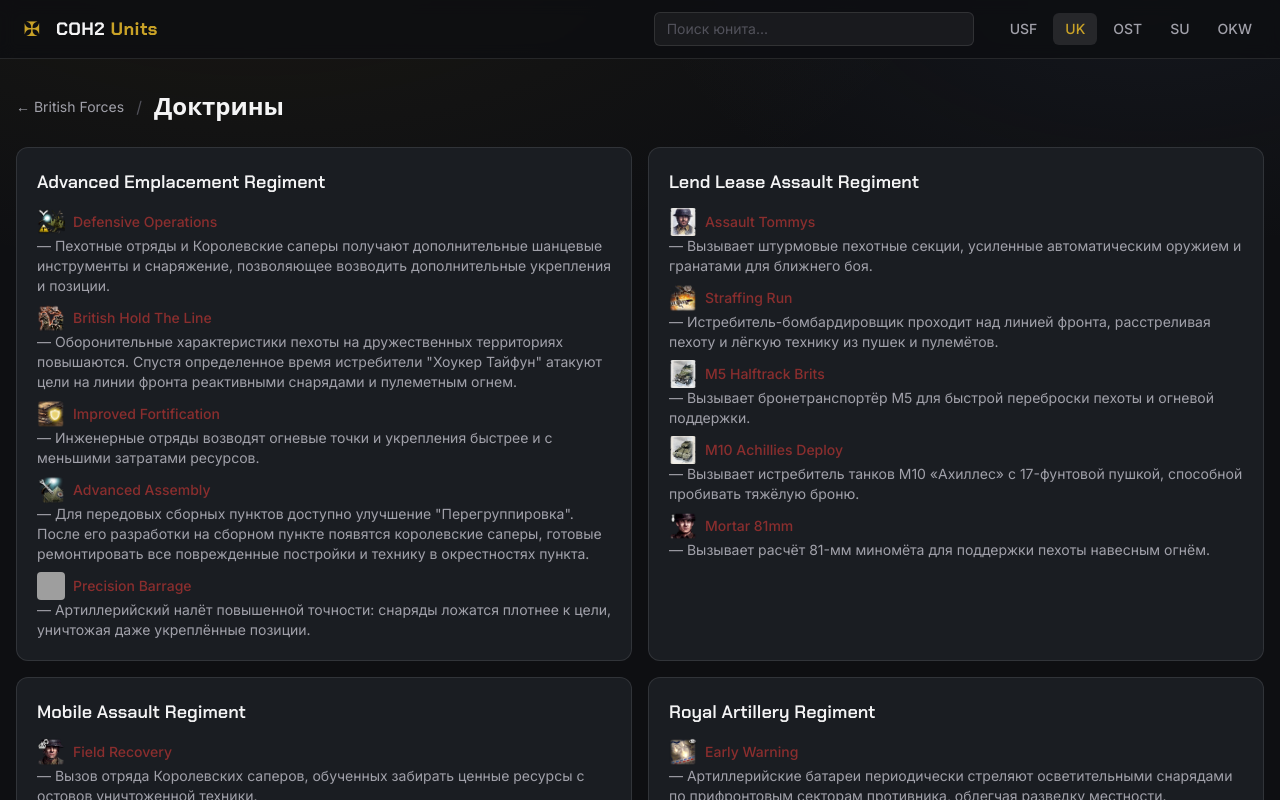
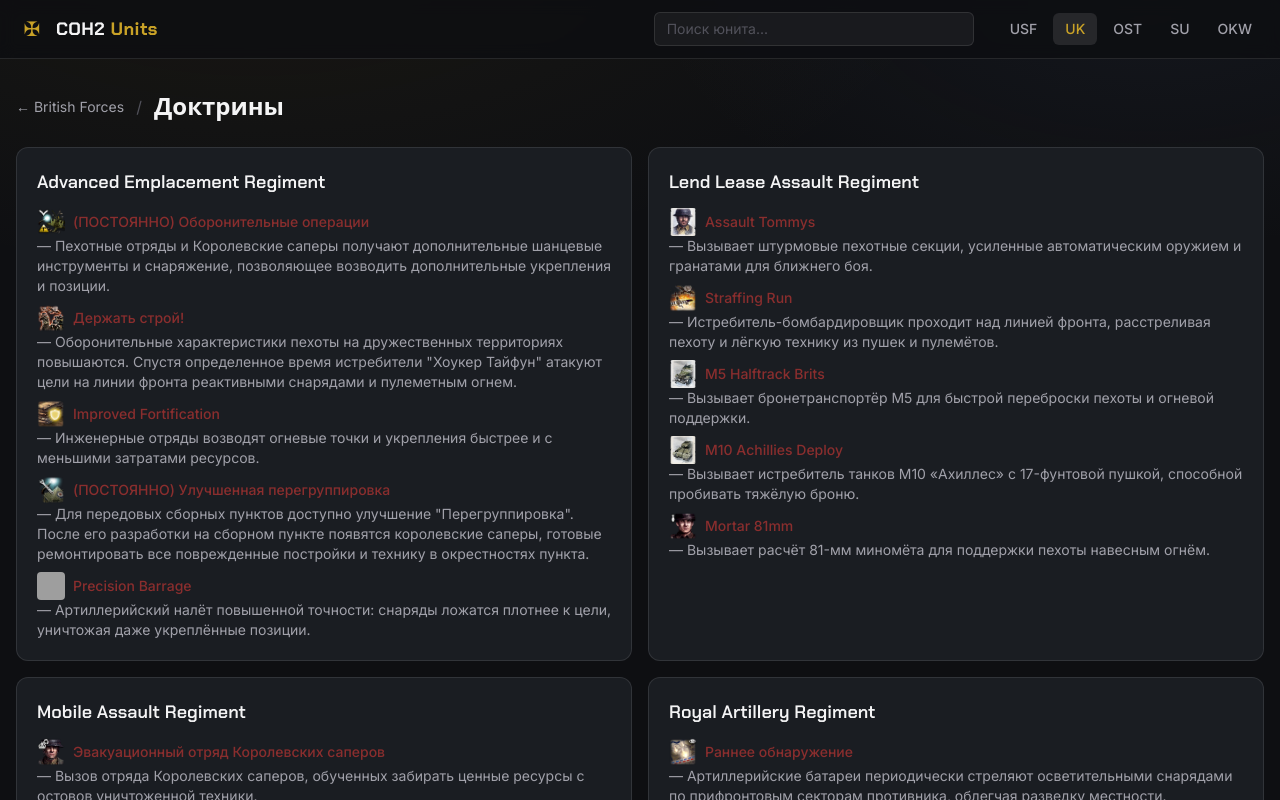
Before and after one commit to Watterland/coh2-units, a React (Vite) app: page /nations/British/doctrines in a window 1280 px wide. Shown: the top 800 px of the page. Built offline with nearby package versions, Linux system fonts and the light colour scheme; grey boxes are pictures that could not be loaded.

Commit message:
Show Russian ability names from game locale

```diff
--- a/src/components/AbilityList.tsx
+++ b/src/components/AbilityList.tsx
@@ -38,7 +38,7 @@
                   </span>
                 )}
                 <Link to={`/abilities/${abilitySlug(a.name)}`} className="font-medium text-zinc-100 hover:underline" style={{ color }}>
-                  {a.name}
+                  {a.nameRu ?? a.name}
                 </Link>
               </div>
               {a.cost && (
--- a/src/data/doctrine-ability-texts.ts
+++ b/src/data/doctrine-ability-texts.ts
@@ -1,6 +1,6 @@
 import type { DoctrineAbility } from '../types';
 
-type Text = Pick<DoctrineAbility, 'description'> & { extra?: string };
+type Text = Pick<DoctrineAbility, 'description'> & { extra?: string; nameRu?: string };
 
 // Branch ids whose commander RGD carries no localization. Texts are curated
 // against the ability's game behaviour.
--- a/src/data/index.ts
+++ b/src/data/index.ts
@@ -112,6 +112,7 @@
       return {
         unitIndex,
         name,
+        nameRu: detail?.name,
         description: detail?.description ?? '',
         cost: detail?.cost,
         icon: (gameIcon ? assetUrl(gameIcon) : undefined) ?? findAbilityIcon(name),
@@ -171,6 +172,7 @@
             const detail = gameAbilityDetails[id] ?? gameAbilityDetails[`${id}_mp`];
             return {
               ...ability,
+              nameRu: detail?.name ?? doctrineAbilityTexts[id]?.nameRu,
               description:
                 ability.description || detail?.description || doctrineAbilityTexts[id]?.description || '',
               extra: ability.extra ?? detail?.extra ?? doctrineAbilityTexts[id]?.extra,
--- a/src/lib/ability.ts
+++ b/src/lib/ability.ts
@@ -1,8 +1,9 @@
 import type { Ability, DoctrineAbility, Faction } from '../types';
-import { abilitiesForUnit, doctrinesForFaction, unitsLite } from '../data';
+import { abilitiesForUnit, doctrinesForFaction, unitsLite, unitRussianName } from '../data';
 
 export interface AbilityDetail {
   name: string;
+  nameRu?: string;
   description: string;
   extra?: string;
   icon?: string;
@@ -41,6 +42,7 @@
 
   return {
     name: first.name,
+    nameRu: 'nameRu' in first ? (first.nameRu as string | undefined) : undefined,
     description: first.description,
     extra: 'extra' in first ? (first.extra as string | undefined) : undefined,
     icon: first.icon,
@@ -48,7 +50,7 @@
     factions: [...factions],
     units: unitIndexes.flatMap((index) => {
       const unit = unitsLite.find((candidate) => candidate.index === index);
-      return unit ? [{ index, name: unit.name }] : [];
+      return unit ? [{ index, name: unitRussianName(index) ?? unit.name }] : [];
     }),
     doctrines: [...new Set(matchingDoctrines.map(({ doctrine }) => doctrine.name))],
   };
--- a/src/pages/AbilityPage.tsx
+++ b/src/pages/AbilityPage.tsx
@@ -31,7 +31,12 @@
           )}
           <div>
             <p className="text-sm text-zinc-500">Способность</p>
-            <h1 className="font-display text-2xl font-bold text-zinc-100">{ability.name}</h1>
+            <h1 className="font-display text-2xl font-bold text-zinc-100">
+              {ability.nameRu ?? ability.name}
+            </h1>
+            {ability.nameRu && ability.nameRu !== ability.name && (
+              <p className="text-xs text-zinc-500">{ability.name}</p>
+            )}
             {ability.factions.length > 0 && <p className="mt-1 text-sm text-zinc-400">{ability.factions.join(' · ')}</p>}
           </div>
         </div>
--- a/src/pages/Doctrines.tsx
+++ b/src/pages/Doctrines.tsx
@@ -52,7 +52,7 @@
                             ◆
                           </span>
                         )}
-                        <Link to={`/abilities/${abilitySlug(a.name)}`} className="hover:underline">{a.name}</Link>
+                        <Link to={`/abilities/${abilitySlug(a.name)}`} className="hover:underline">{a.nameRu ?? a.name}</Link>
                       </span>
                       {a.description && <span className="text-zinc-400"> — {a.description}</span>}
                     </li>
--- a/src/types.ts
+++ b/src/types.ts
@@ -85,6 +85,7 @@
 export interface Ability {
   unitIndex: number;
   name: string;
+  nameRu?: string;
   description: string;
   icon?: string;
   type?: 'active' | 'passive';
@@ -99,6 +100,7 @@
 export interface DoctrineAbility {
   id?: string;
   name: string;
+  nameRu?: string;
   description: string;
   extra?: string;
   icon?: string;
```
